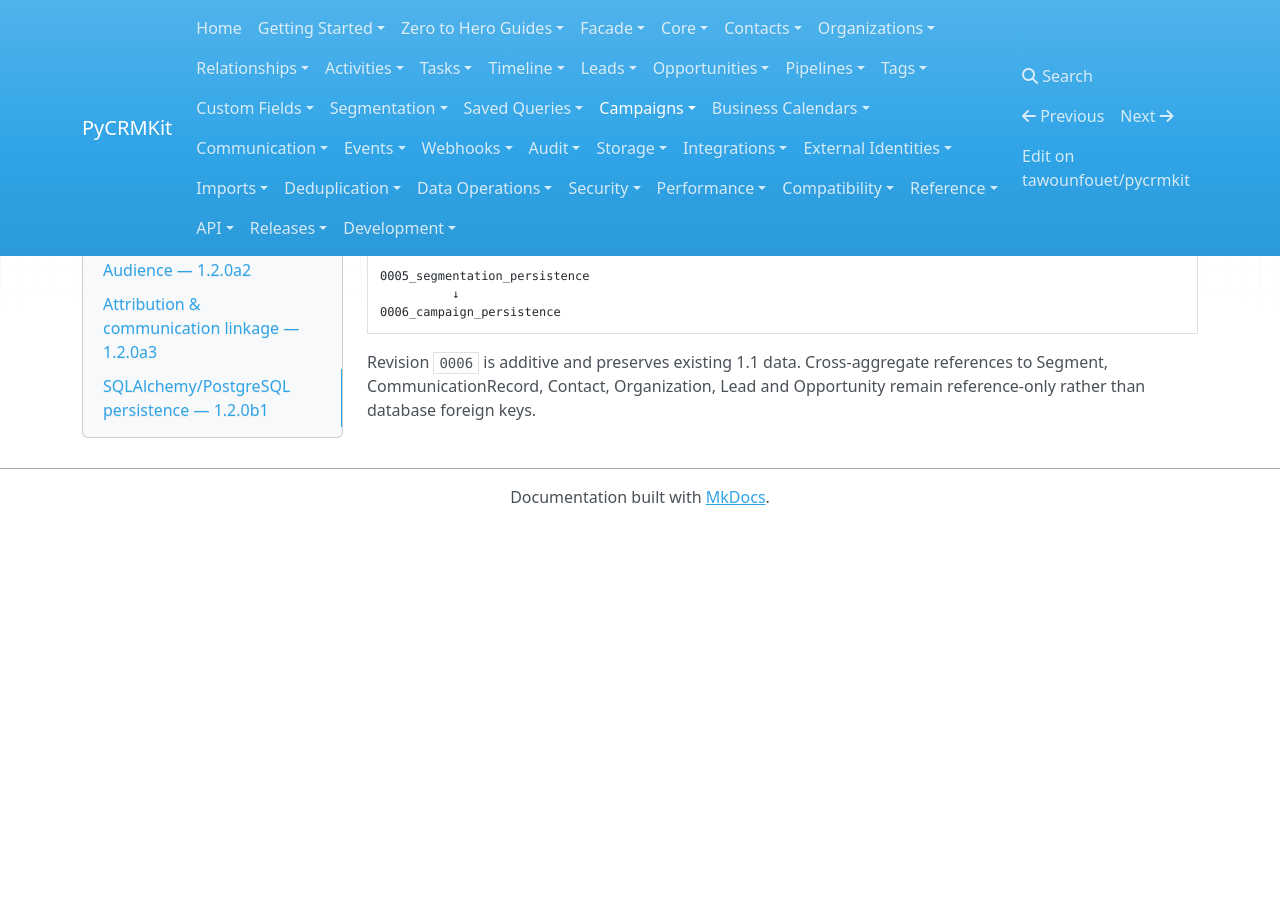
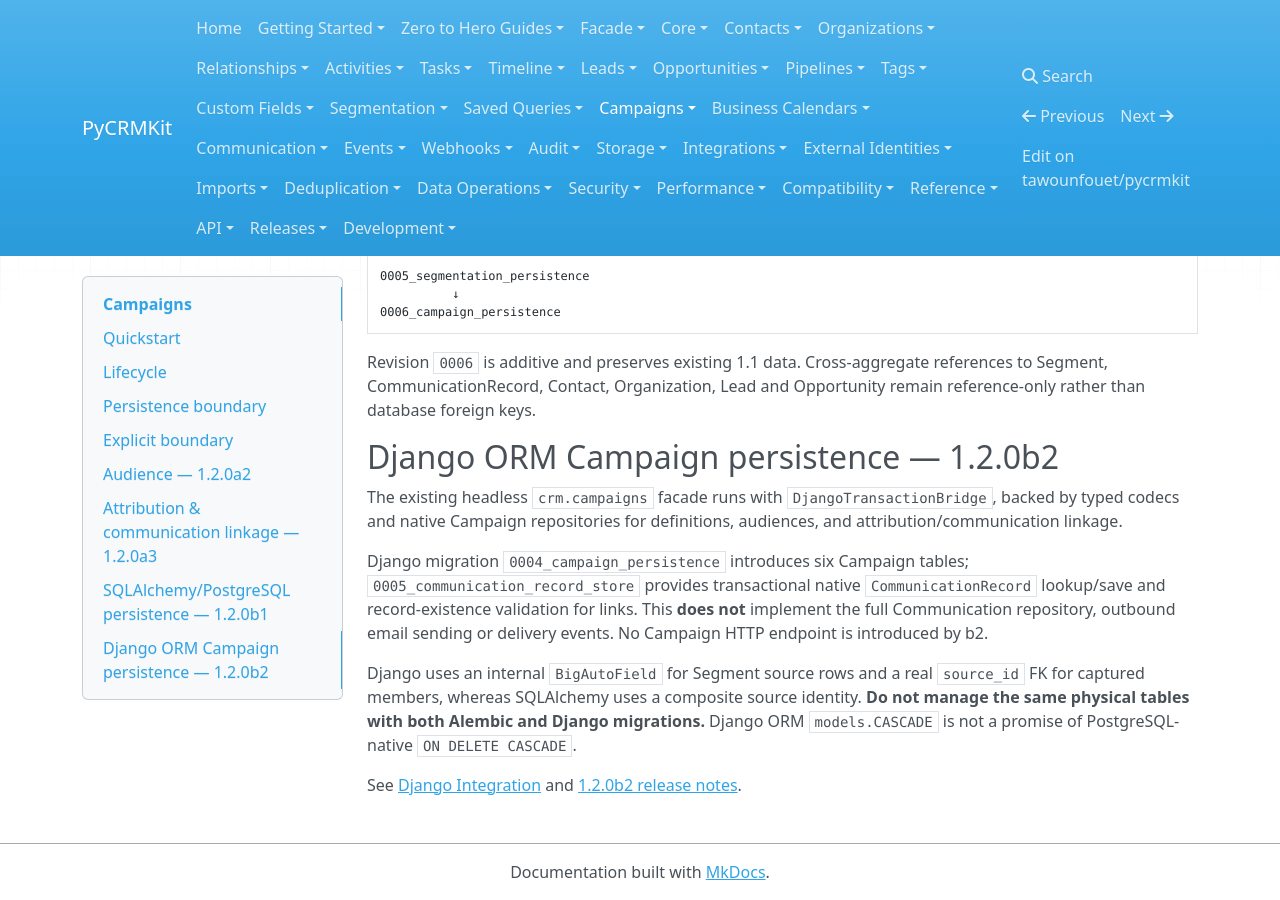
Before and after one commit to tawounfouet/pycrmkit, an MkDocs documentation site: the page built from docs/campaigns/index.md, in a window 1280 px wide and 900 px high, scrolled down 4331 px. Built offline with MkDocs 1.6.1, drawn with Linux system fonts in a browser that asks for light colours; nearby versions of some CDN libraries; before the commit the page ends 4856 px from its top, so only the background shows below that.

Commit message:
release: promote 1.2.0b2 candidate with documentation and version-aligned checks

```diff
--- a/docs/campaigns/index.md
+++ b/docs/campaigns/index.md
@@ -250,3 +250,25 @@ Alembic head for the SQLAlchemy adapter is now:
 Revision `0006` is additive and preserves existing 1.1 data. Cross-aggregate
 references to Segment, CommunicationRecord, Contact, Organization, Lead and
 Opportunity remain reference-only rather than database foreign keys.
+
+
+## Django ORM Campaign persistence — 1.2.0b2
+
+The existing headless `crm.campaigns` facade runs with
+`DjangoTransactionBridge`, backed by typed codecs and native Campaign
+repositories for definitions, audiences, and attribution/communication linkage.
+
+Django migration `0004_campaign_persistence` introduces six Campaign tables;
+`0005_communication_record_store` provides transactional native
+`CommunicationRecord` lookup/save and record-existence validation for links.
+This **does not** implement the full Communication repository, outbound email
+sending or delivery events. No Campaign HTTP endpoint is introduced by b2.
+
+Django uses an internal `BigAutoField` for Segment source rows and a real
+`source_id` FK for captured members, whereas SQLAlchemy uses a composite
+source identity. **Do not manage the same physical tables with both Alembic
+and Django migrations.** Django ORM `models.CASCADE` is not a promise of
+PostgreSQL-native `ON DELETE CASCADE`.
+
+See [Django Integration](../integrations/django.md) and
+[1.2.0b2 release notes](../releases/1.2.0b2.md).
--- a/mkdocs.yml
+++ b/mkdocs.yml
@@ -204,6 +204,7 @@ nav:
       - 1.2.0a2 Campaign Membership & Segment Sources: releases/1.2.0a2.md
       - 1.2.0a3 Attribution & Communication Linkage: releases/1.2.0a3.md
       - 1.2.0b1 SQLAlchemy/PostgreSQL Campaign Persistence: releases/1.2.0b1.md
+      - 1.2.0b2 Django Campaign Persistence: releases/1.2.0b2.md
   - Development:
       - Contributing: development/contributing.md
       - Testing: development/testing.md
--- a/src/pycrmkit/__about__.py
+++ b/src/pycrmkit/__about__.py
@@ -1,3 +1,3 @@
 """Package metadata."""
 
-__version__ = "1.2.0b1"
+__version__ = "1.2.0b2"
```
Also changed, not shown: CHANGELOG.md (+20 -0 lines), README.md (+3 -3 lines), docs/development/1.2.0b2-django-campaign-design-freeze.md (+14 -0 lines), docs/releases/1.2.0b2.md (added, +116 -0 lines), 13 other files.
